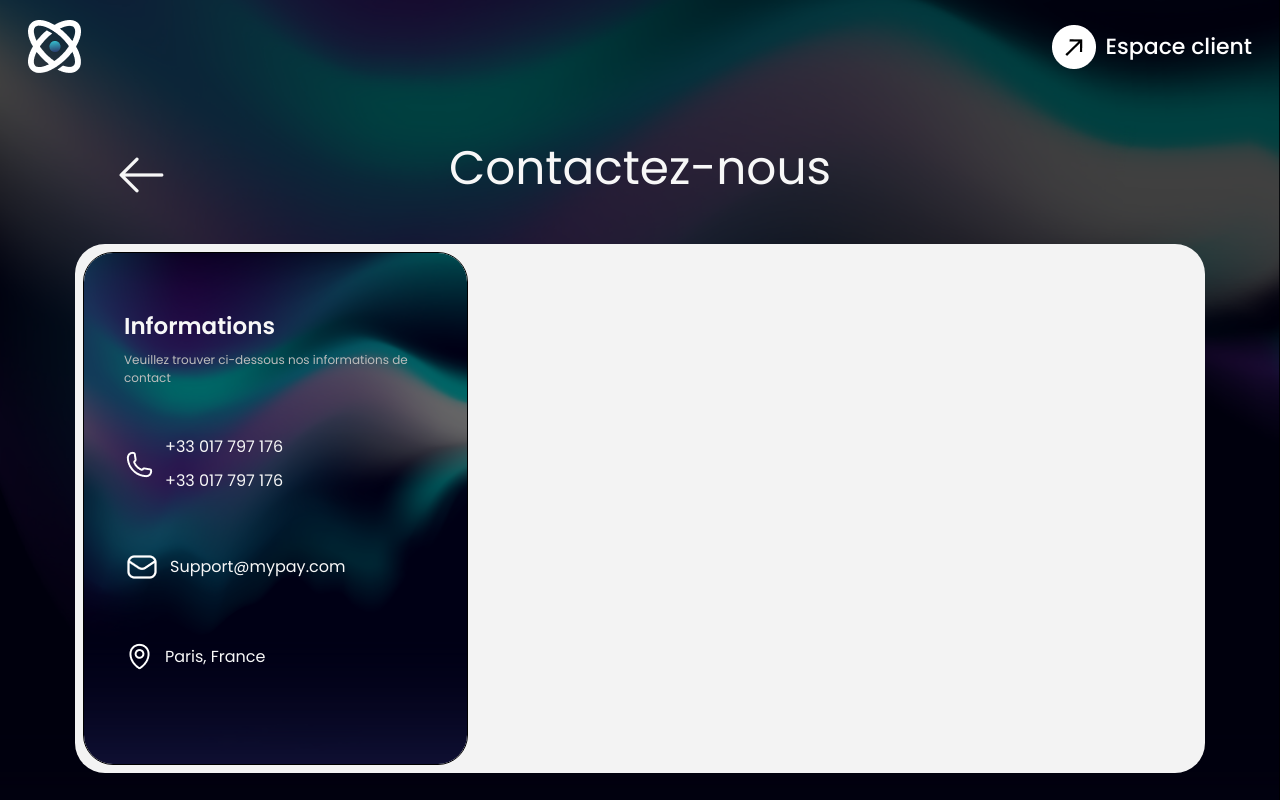
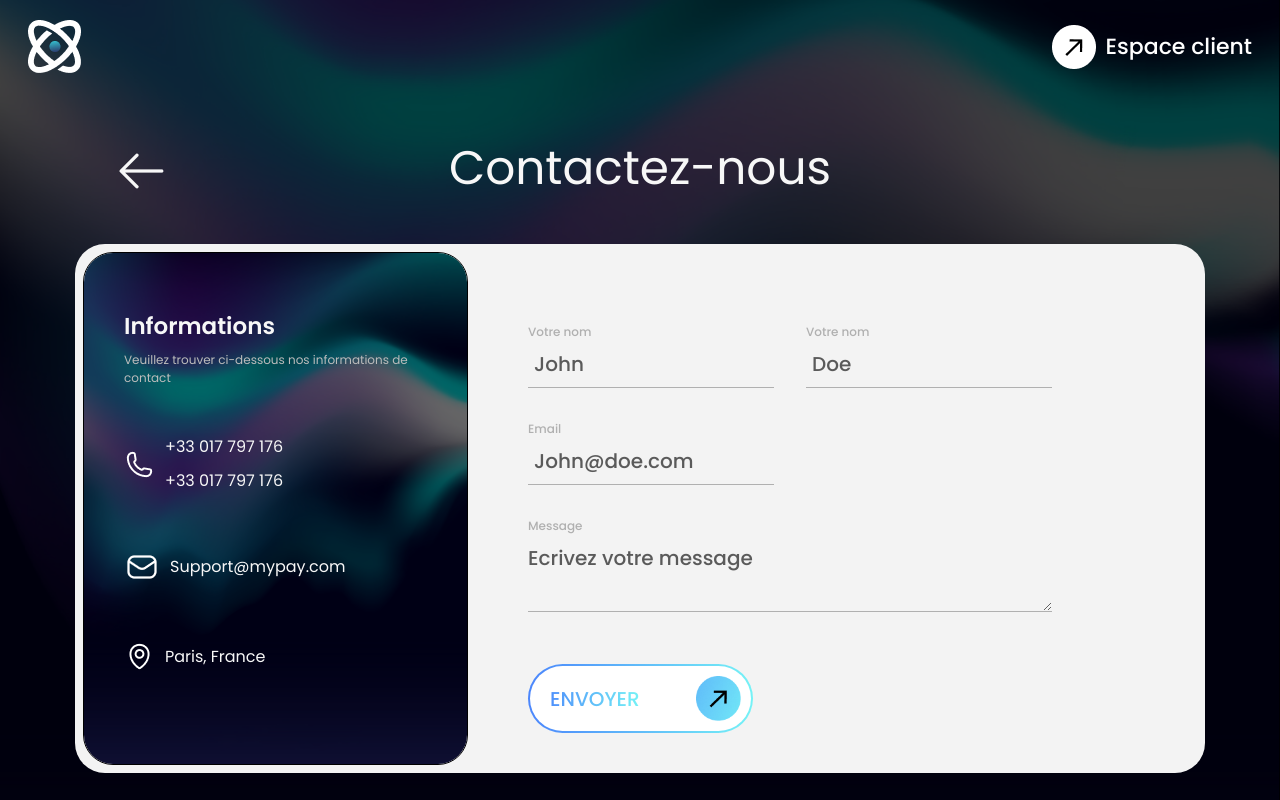
Before and after one commit to Shahriyar-Hosen/Mypay, a Next.js app: page /contact-us in a window 1280 px wide. Shown: the top 800 px of the page. Built offline with nearby package versions, Linux system fonts and the light colour scheme.

Commit message:
contact up page

```diff
--- a/src/app/(protected)/contact-us/page.tsx
+++ b/src/app/(protected)/contact-us/page.tsx
@@ -1,53 +1,15 @@
-import { BackButton, BackgroundImg, SectionTitle } from "@/components/common";
-import Image from "next/image";
-import { FC } from "react";
+import { BackButton, SectionTitle } from "@/components/common";
+import { ContactUsForm, InfoCard } from "@/components/page/contact-us";
 
 const ContactUs = () => {
-  const InfoBox: FC<IChildren & { size?: number; icon: string }> = ({
-    children,
-    size,
-    icon,
-  }) => (
-    <div className="flex justify-start items-center gap-2.5">
-      <Image src={icon} width={size || 31} height={size || 31} alt="" />
-      {children}
-    </div>
-  );
-  const InfoText: FC<IChildren> = ({ children }) => (
-    <p className="text-base leading-[24px] text-[#f7f7f7]">{children}</p>
-  );
-
   return (
     <main className="min-h-screen lg:py-10 relative">
       <SectionTitle>Contactez-nous</SectionTitle>
-      <section className="relative w-full max-w-[1130px] mx-auto rounded-[30px] bg-[#f3f3f3] my-10 p-2">
-        <BackButton className="absolute -top-24 left-10" />
-        <BackgroundImg
-          img="/contact-us-bg.png"
-          className="w-full max-w-[385px] rounded-[30px] border border-black overflow-hidden p-5 lg:p-10 lg:pb-11"
-        >
-          <h2 className="text-[23px] font-semibold leading-[34.5px] text-[#f7f7f7] pt-4">
-            Informations
-          </h2>
-          <p className="text-xs leading-[18px] text-[#bcbcbc] pt-2">
-            Veuillez trouver ci-dessous nos informations de contact
-          </p>
 
-          <div className="py-7 lg:py-12 space-y-7 lg:space-y-14">
-            <InfoBox icon="/phone.png">
-              <div className="space-y-2.5">
-                <InfoText>+33 017 797 176</InfoText>
-                <InfoText>+33 017 797 176</InfoText>
-              </div>
-            </InfoBox>
-            <InfoBox icon="/mail.png" size={36}>
-              <InfoText>Support@mypay.com</InfoText>
-            </InfoBox>
-            <InfoBox icon="/map.png">
-              <InfoText>Paris, France</InfoText>
-            </InfoBox>
-          </div>
-        </BackgroundImg>
+      <section className="relative w-fit md:w-full max-w-[1130px] mx-auto rounded-[30px] bg-[#f3f3f3] my-10 p-1 md:p-2 flex flex-col md:flex-row justify-center md:justify-start items-center md:items-end gap-5 md:gap-10">
+        <BackButton className="absolute -top-[65px] md:-top-20 lg:-top-[100px] left-0 md:left-10" />
+        <InfoCard />
+        <ContactUsForm />
       </section>
     </main>
   );
--- a/src/components/common/back-button.tsx
+++ b/src/components/common/back-button.tsx
@@ -17,7 +17,13 @@ export const BackButton: FC<IClassName> = memo(({ className }) => {
       onClick={() => router.back()}
       className={cn("cursor-pointer font-extrabold", className)}
     >
-      <Image src="/back-arrow.png" width={54} height={54} alt="back button" />
+      <Image
+        src="/back-arrow.png"
+        width={54}
+        height={54}
+        className="w-[25px] md:w-[40px] lg:w-[54px] h-auto"
+        alt="back button"
+      />
     </div>
   );
 });
--- a/src/components/common/section-title.tsx
+++ b/src/components/common/section-title.tsx
@@ -7,7 +7,7 @@ export const SectionTitle: FC<IClassName & IChildren> = ({
 }) => (
   <h1
     className={cn(
-      "text-2xl md:text-3xl xl:text-[47px] md:leading-[50px] xl:leading-[70.5px] text-center text-[#f7f7f7]",
+      "text-2xl md:text-3xl lg:text-[47px] md:leading-[50px] lg:leading-[70.5px] text-center text-[#f7f7f7]",
       className
     )}
   >
--- /dev/null
+++ b/src/components/page/contact-us/contact-us-form.tsx
@@ -0,0 +1,110 @@
+"use client";
+
+import { cn } from "@/lib/utils";
+import { Field, Form, Formik, FormikHelpers } from "formik";
+import { FC } from "react";
+import { Button } from "../home";
+
+type IValues = typeof initialValues;
+const initialValues = {
+  firstName: "",
+  lastName: "",
+  email: "",
+  message: "",
+};
+
+interface IInformationInput extends IClassName {
+  label: string;
+  placeholder: string;
+  name: keyof typeof initialValues;
+  type?: HTMLInputType;
+  isTextArea?: boolean;
+}
+const InformationInput: FC<IInformationInput> = ({
+  type,
+  label,
+  name,
+  className,
+  isTextArea,
+  placeholder,
+}) => (
+  <div
+    className={cn(
+      "flex flex-col w-full lg:max-w-[246px] cursor-pointer",
+      className
+    )}
+  >
+    <label
+      htmlFor={name}
+      className="font-medium text-xs leading-[18px] text-[#b0b0b0]"
+    >
+      {label}
+    </label>
+    <Field
+      id={name}
+      name={name}
+      type={type || "text"}
+      as={isTextArea ? "textarea" : "input"}
+      placeholder={placeholder}
+      className={cn(
+        "bg-transparent focus:outline-none text-xl font-medium placeholder:text-[#333]/80 text-[#333333] leading-[30px] px-1.5 py-2 border-b border-[#b0b0b0]",
+        isTextArea && "px-0"
+      )}
+    />
+  </div>
+);
+
+export const ContactUsForm = () => {
+  const handleSubmit = (
+    values: IValues,
+    { setSubmitting }: FormikHelpers<IValues>
+  ) => {
+    setTimeout(() => {
+      alert(JSON.stringify(values, null, 2));
+      setSubmitting(false);
+    }, 500);
+  };
+
+  return (
+    <div className="w-full lg:w-auto">
+      <Formik initialValues={initialValues} onSubmit={handleSubmit}>
+        <Form className="space-y-5 mx-auto p-5 lg:pb-8">
+          <div className="grid grid-cols-1 gap-8 justify-items-center place-items-center">
+            <InformationInput
+              label="Votre nom"
+              name="firstName"
+              placeholder="John"
+            />
+            <InformationInput
+              label="Votre nom"
+              name="lastName"
+              placeholder="Doe"
+            />
+            <InformationInput
+              name="email"
+              type="email"
+              label="Email"
+              placeholder="John@doe.com"
+            />
+            <InformationInput
+              isTextArea
+              name="message"
+              label="Message"
+              className="lg:max-w-full lg:col-span-2"
+              placeholder="Ecrivez votre message"
+            />
+
+            <div className="flex justify-start items-end sm:w-full lg:mt-5">
+              <Button
+                className="md:gap-10 lg:gap-14 bg-white"
+                imgSize="sm:w-[40px] lg:w-[45px]"
+              >
+                ENVOYER
+              </Button>
+            </div>
+          </div>
+        </Form>
+      </Formik>
+    </div>
+  );
+};
--- /dev/null
+++ b/src/components/page/contact-us/index.ts
@@ -0,0 +1,2 @@
+export * from "./contact-us-form";
+export * from "./info-card";
--- /dev/null
+++ b/src/components/page/contact-us/info-card.tsx
@@ -0,0 +1,45 @@
+import { BackgroundImg } from "@/components/common";
+import Image from "next/image";
+import { FC } from "react";
+
+export const InfoCard = () => {
+  type IInfoBox = IChildren & { size?: number; icon: string };
+  const InfoBox: FC<IInfoBox> = ({ children, size, icon }) => (
+    <div className="flex justify-start items-center gap-2.5">
+      <Image src={icon} width={size || 31} height={size || 31} alt="" />
+      {children}
+    </div>
+  );
+  const InfoText: FC<IChildren> = ({ children }) => (
+    <p className="text-base leading-[24px] text-[#f7f7f7]">{children}</p>
+  );
+
+  return (
+    <BackgroundImg
+      img="/contact-us-bg.png"
+      className="w-full md:max-w-[385px] rounded-[30px] border border-black overflow-hidden p-5 md:p-10 md:pb-11"
+    >
+      <h2 className="text-[23px] font-semibold leading-[34.5px] text-[#f7f7f7] pt-4">
+        Informations
+      </h2>
+      <p className="text-xs leading-[18px] text-[#bcbcbc] pt-2">
+        Veuillez trouver ci-dessous nos informations de contact
+      </p>
+
+      <div className="py-7 md:py-12 space-y-7 md:space-y-14">
+        <InfoBox icon="/phone.png">
+          <div className="space-y-2.5">
+            <InfoText>+33 017 797 176</InfoText>
+            <InfoText>+33 017 797 176</InfoText>
+          </div>
+        </InfoBox>
+        <InfoBox icon="/mail.png" size={36}>
+          <InfoText>Support@mypay.com</InfoText>
+        </InfoBox>
+        <InfoBox icon="/map.png">
+          <InfoText>Paris, France</InfoText>
+        </InfoBox>
+      </div>
+    </BackgroundImg>
+  );
+};
--- a/src/components/page/home/api.tsx
+++ b/src/components/page/home/api.tsx
@@ -11,7 +11,11 @@ export const API = () => {
           environnement.
         </h1>
 
-        <Button href="/view-api" className="gap-5">
+        <Button
+          href="/view-api"
+          className="gap-6 lg:gap-[50px] lg:p-2"
+          imgSize="lg:w-[69.5px]"
+        >
           VOIR l’API
         </Button>
       </div>
--- a/src/components/page/home/hero.tsx
+++ b/src/components/page/home/hero.tsx
@@ -8,10 +8,10 @@ export const Button: FC<
   { imgSize?: string; href?: string } & IChildren & IClassName
 > = ({ imgSize, children, className, href }) => {
   const button = (
-    <button className="w-fit h-fit bg-gradient-to-r from-[#4B86FC] to-[#75F2F6] p-[2px] rounded-full">
+    <button className="w-auto h-fit bg-gradient-to-r from-[#4B86FC] to-[#75F2F6] p-[2px] rounded-full">
       <div
         className={cn(
-          "h-full w-full p-1.5 lg:p-2 flex items-center justify-center gap-2.5 bg-[#00020D] rounded-full",
+          "h-full w-full p-1.5 lg:p-2.5 flex items-center justify-center gap-2.5 bg-[#00020D] rounded-full",
           className
         )}
       >
@@ -58,7 +58,9 @@ export const Hero = () => {
           Pecuniae mutuatae ad diem Mercatores cryptae valutarum.
         </p>
 
-        <Button href="#subscribe">commencer</Button>
+        <Button className="lg:p-3.5" href="#subscribe">
+          commencer
+        </Button>
       </div>
 
       <div className="relative pt-10 md:pt-0">
--- a/src/components/page/home/information.tsx
+++ b/src/components/page/home/information.tsx
@@ -114,8 +114,8 @@ export const Information = () => {
 
             <div className="flex justify-start items-end sm:w-full">
               <Button
-                className="gap-16 sm:h-16"
-                imgSize="sm:w-[40px] lg:w-[40px]"
+                className="gap-12 lg:p-[9px]"
+                imgSize="sm:w-[40px] lg:w-[49.5px]"
               >
                 Submit
               </Button>
```
